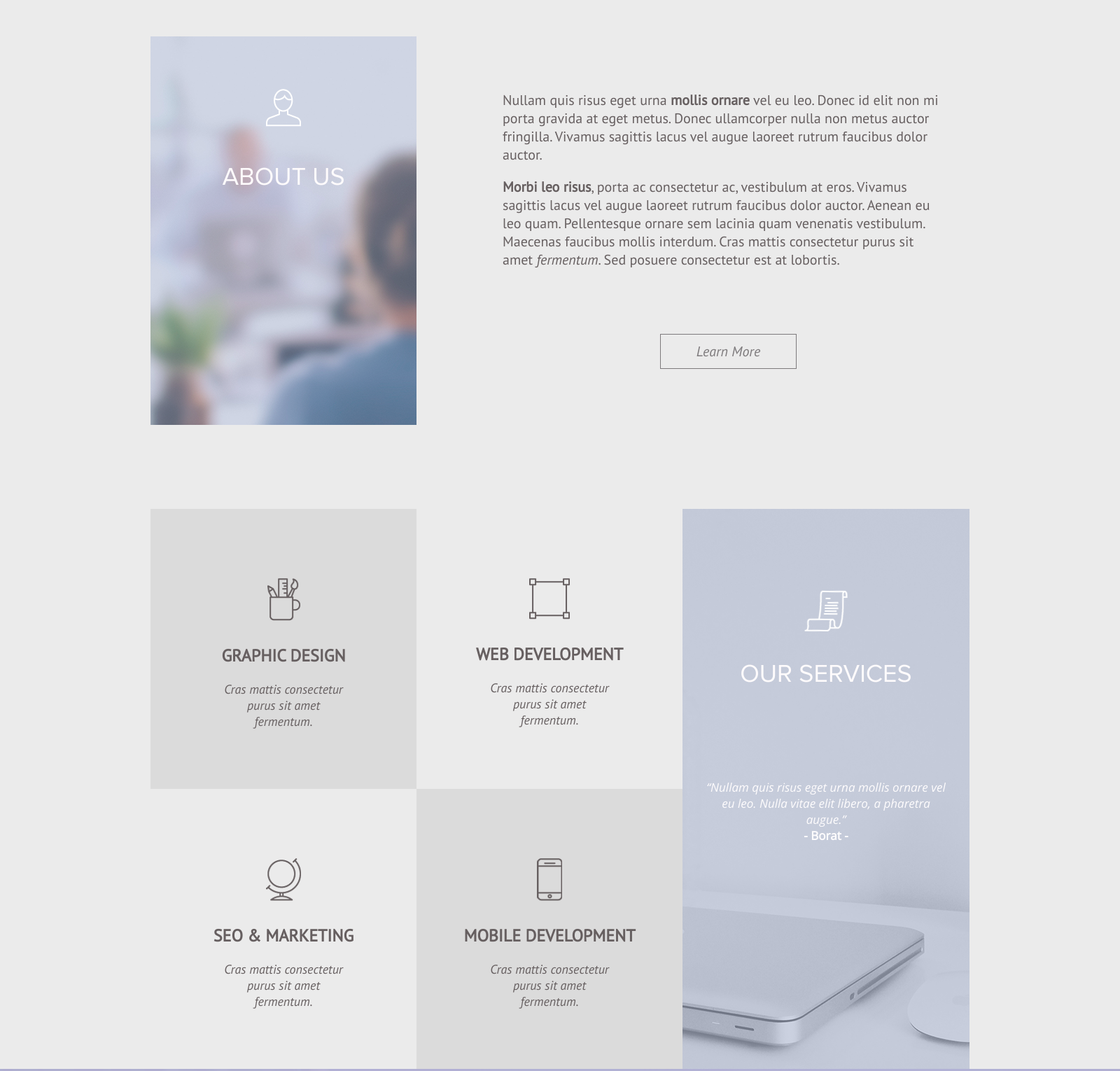
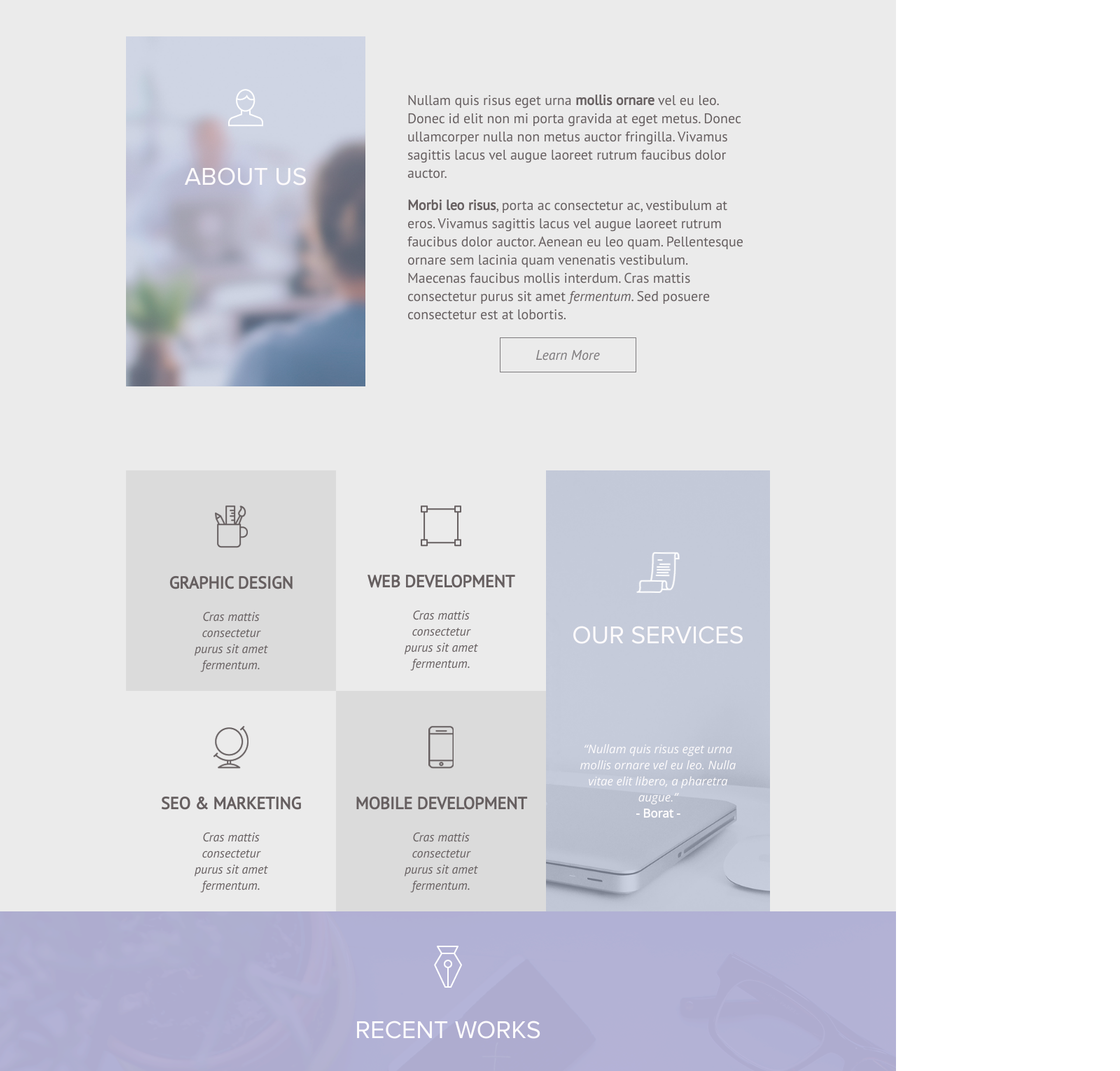
Before and after one commit to Lozynskyy/d-project, a website: page built/index.html in a window 1280 px wide. Shown: the part 1140-2670 px from the top of the page at 70% size, 1600 px wide, since content can reach past the window. Drawn offline with nearby package versions, Linux system fonts and the light colour scheme; some packages are replaced by stand-ins of ours.

Commit message:
Adapt for 1024-1280px

```diff
--- a/built/index.html
+++ b/built/index.html
@@ -36,6 +36,7 @@
         </section>
     </header>
     <section class="about-us">
+        <div class="about-us__content">
             <div class="about-us__icon icon">
                 <img src="img/icon-aboutus.png" alt="aboutus-icon" class="about-us__icon__item icon__item">
                 <h2 class="about-us__icon__title icon__title">About Us</h2>
@@ -45,8 +46,10 @@
                 <p class="about-us__text"><b>Morbi leo risus</b>, porta ac consectetur ac, vestibulum at eros. Vivamus sagittis lacus vel augue laoreet rutrum faucibus dolor auctor. Aenean eu leo quam. Pellentesque ornare sem lacinia quam venenatis vestibulum. Maecenas faucibus mollis interdum. Cras mattis consectetur purus sit amet <i>fermentum</i>. Sed posuere consectetur est at lobortis.</p>
                 <button class="about-us__button">Learn More</button>
             </div>
+        </div>
     </section>
     <section class="services">
+        <div class="services__content">
             <div class="services__table">
                 <div class="services__table__item services__table__item--dark">
                     <img src="img/icon-graphic.png" alt="icon-graphic" class="services__table__item__image">
@@ -74,6 +77,7 @@
                 <h2 class="services__icon__title icon__title">Our Services</h2>
                 <p class="services__icon__description"><i>“Nullam quis risus eget urna mollis ornare vel eu leo. Nulla vitae elit libero, a pharetra augue.”</i><br>
                     <b>- Borat -</b></p>
+            </div>
         </div>
     </section>
     <section class="works">
--- a/built/js/my-slick.js
+++ b/built/js/my-slick.js
@@ -1,6 +1,15 @@
+if(document.documentElement.clientWidth > 1440){
     $('.team__slider__body').slick({
         slidesToShow: 3,
         slidesToScroll: 1,
         nextArrow: "<img src='../img/interface---arrow-right-b.png'>",
         prevArrow: "<img src='../img/interface---arrow-left-b.png'>"
     });
+} else if(document.documentElement.clientWidth <= 1440) {
+    $('.team__slider__body').slick({
+        slidesToShow: 2,
+        slidesToScroll: 1,
+        nextArrow: "<img src='../img/interface---arrow-right-b.png'>",
+        prevArrow: "<img src='../img/interface---arrow-left-b.png'>"
+    });
+}
--- a/src/assets/styles/style.scss
+++ b/src/assets/styles/style.scss
@@ -29,7 +29,7 @@ body{
 }
 
 .content-wrapper{
-  width: 1600px;
+  //width: 1600px;
 }
 
 .header{
@@ -39,6 +39,9 @@ body{
   height: 1070px;
   &__top-panel{
     margin: 0 245px 0 245px;
+    @media screen and (max-width: 1280px){
+      margin: 0 50px 0 50px;
+    }
     padding-top: 36px;
     display: flex;
     justify-content: space-between;
@@ -76,6 +79,10 @@ body{
       text-transform: uppercase;
       margin: 39px;
       margin-top: 298px;
+
+      @media screen and (max-width: 1280px){
+        font-size: 60px;
+      }
     }
     &__add{
       color: #fefdfd;
@@ -89,14 +96,33 @@ body{
 }
 
 .about-us{
-  padding: 122px 215px 120px 215px;
-  display: flex;
+  padding: 122px 0 120px 0;
+  //display: flex;
   background-color: #ebebeb;
+
+  &__content{
+    width: 1170px;
+
+    @media screen and (max-width: 1280px){
+      width: 920px;
+    }
+
+    margin: 0 auto;
+    display: flex;
+    justify-content: center;
+  }
 
   &__icon{
     min-width: 380px;
     height: 555px;
     background: rgba(10,50,150,0.3) url("../img/deathtostock-wired8.png");
+    background-size: cover;
+
+    @media screen and (max-width: 1280px){
+      min-width: 342px;
+      height: 499.5px;
+    }
+
     &__item{
       margin: 75px 0 44px;
     }
@@ -112,7 +138,12 @@ body{
     color: #665f60;
     font-family: "PT Sans", sans-serif;
     font-size: 20px;
-    font-weight: 400
+    font-weight: 400;
+
+    @media screen and (max-width: 1280px){
+      margin-left: 60px;
+    }
+
   }
   &__button{
     margin-left: 348px;
@@ -125,6 +156,11 @@ body{
     font-family: "PT Sans", sans-serif;
     font-size: 20px;
     font-style: italic;
+    display: block;
+
+    @media screen and (max-width: 1280px){
+      margin: 0 auto;
+    }
   }
 }
 
@@ -142,9 +178,18 @@ body{
 }
 
 .services{
-  padding: 0 215px 0 215px;
   display: flex;
   background-color: #ebebeb;
+
+  &__content{
+    width: 1170px;
+    margin: 0 auto;
+    display: flex;
+
+    @media screen and (max-width: 1280px){
+      width: 920px;
+    }
+  }
 
   &__table{
     display: flex;
@@ -156,6 +201,12 @@ body{
       height: 400px;
       text-align: center;
 
+      @media screen and (max-width: 1280px){
+        min-width: 300px;
+        max-width: 300px;
+        height: 315px;
+      }
+
       &--light{
         background-color: #ebebeb;
       }
@@ -166,6 +217,9 @@ body{
 
       &__image{
         margin-top: 99px;
+        @media screen and (max-width: 1280px){
+          margin-top: 50px;
+        }
       }
 
       &__title{
@@ -191,6 +245,13 @@ body{
     width: 410px;
     height: 800px;
     background: rgba(10,50,150,0.3) url("../img/unsplash-523ae1f5502d6-1.png");
+    background-size: cover;
+
+    @media screen and (max-width: 1280px){
+      min-width: 320px;
+      max-width: 320px;
+      height: 630px;
+    }
 
     &__item{
       margin: 116px 0 32px;
@@ -300,10 +361,16 @@ body{
 
     &__prev{
       margin-left: 162px;
+      @media screen and (max-width: 1280px){
+        margin-left: 50px;
+      }
     }
 
     &__next{
       margin-right: 162px;
+      @media screen and (max-width: 1280px){
+        margin-right: 50px;
+      }
     }
   }
 }
@@ -328,6 +395,9 @@ body{
   &__slider{
     align-items: center;
     margin: 0 112px 0 106px;
+    @media screen and (max-width: 1280px){
+      margin: 0 42px 0 36px;
+    }
 
     &__body{
       display: flex !important;
```
Also changed, not shown: built/css/style.css. Lines whose indentation alone changed are shown as unchanged.
